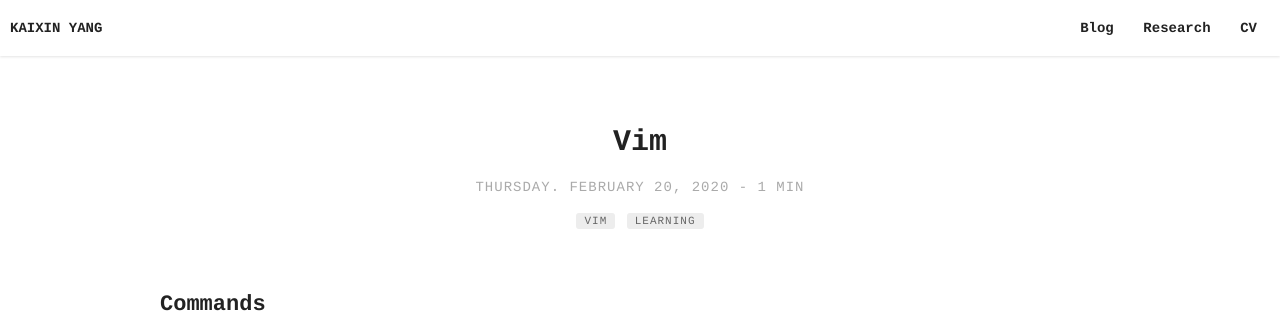
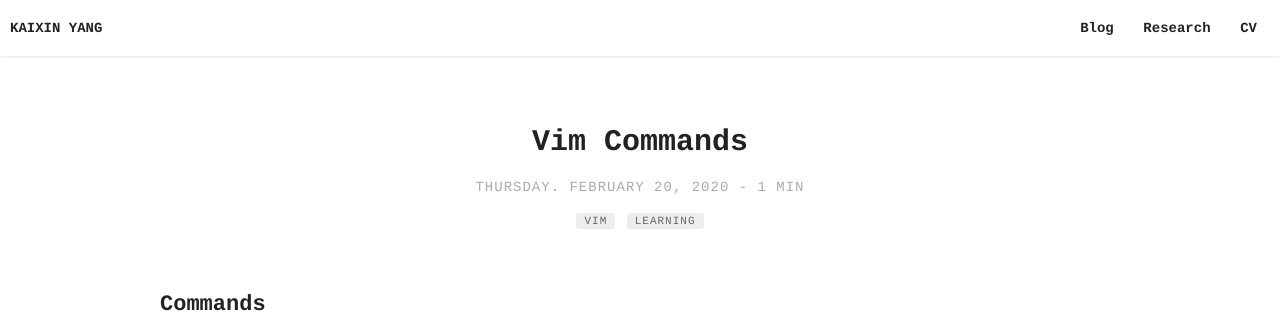
Before and after one commit to SceneryInMirror/SceneryInMirror.github.io, a Jekyll site: the page built from _posts/2020-02-20-Vim-Commands.markdown, in a window 1280 px wide. Shown: the top 318 px of the page. Built offline with Jekyll 4.4.1, drawn with Linux system fonts in a browser that asks for light colours; comment, search, counter and statistics services are not loaded.

Commit message:
01/21/2022

```diff
--- a/_posts/2020-02-20-Vim.markdown
+++ b/_posts/2020-02-20-Vim-Commands.markdown
@@ -1,5 +1,5 @@
 ---
-title: "Vim"
+title: "Vim Commands"
 layout: post
 date: 2020-02-20 16:00
 img: vim.jpg
```
Also changed, not shown: _posts/2021-08-11-International Teaching Assistant (ITA) Exam.md (+2 -0 lines).
